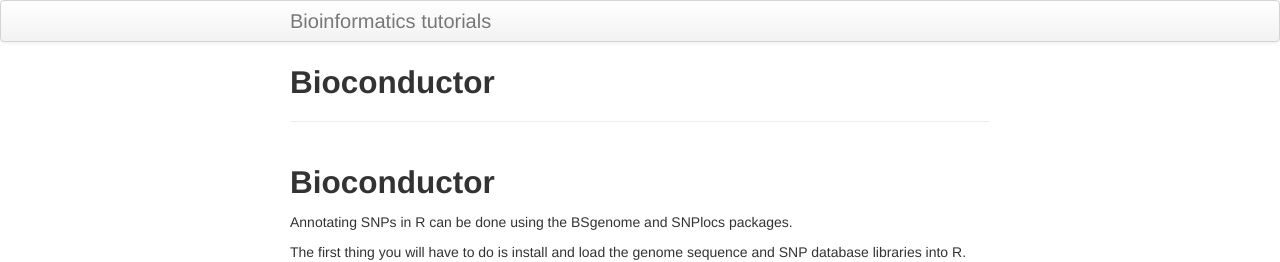
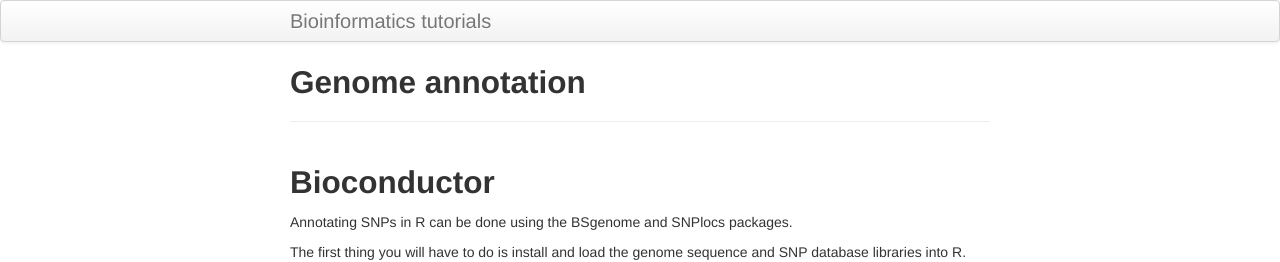
Before and after one commit to Dazcam/Bioinformatics-tutorials, a Jekyll site: the page built from pages/annotation/snp_annotation.md, in a window 1280 px wide. Shown: the top 262 px of the page. Built offline with Jekyll 4.4.1, drawn with Linux system fonts in a browser that asks for light colours; our own code applies the rules of GitHub Pages for plain Markdown files.

Commit message:
Update snp_annotation.md

```diff
--- a/pages/annotation/snp_annotation.md
+++ b/pages/annotation/snp_annotation.md
@@ -1,3 +1,8 @@
+---
+layout: page
+title: Genome annotation
+description: SNP annotation
+---
 
 ## Bioconductor
 Annotating SNPs in R can be done using the BSgenome and SNPlocs packages.
```
